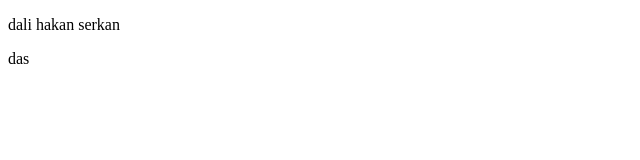
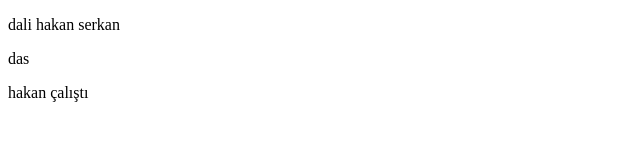
Before and after one commit to dali-saymaz/portfolio, a plain HTML site: page index.html in a window 1280 px wide. Shown: the whole page, without its empty margins (0-640 px from the left). Drawn offline with Linux system fonts and the light colour scheme.

Commit message:
Update index.html

```diff
--- a/index.html
+++ b/index.html
@@ -8,5 +8,6 @@
 <body>
     <p>dali hakan serkan</p>
     <p>das</p>
+    <p>hakan çalıştı</p>
 </body>
 </html>
```
